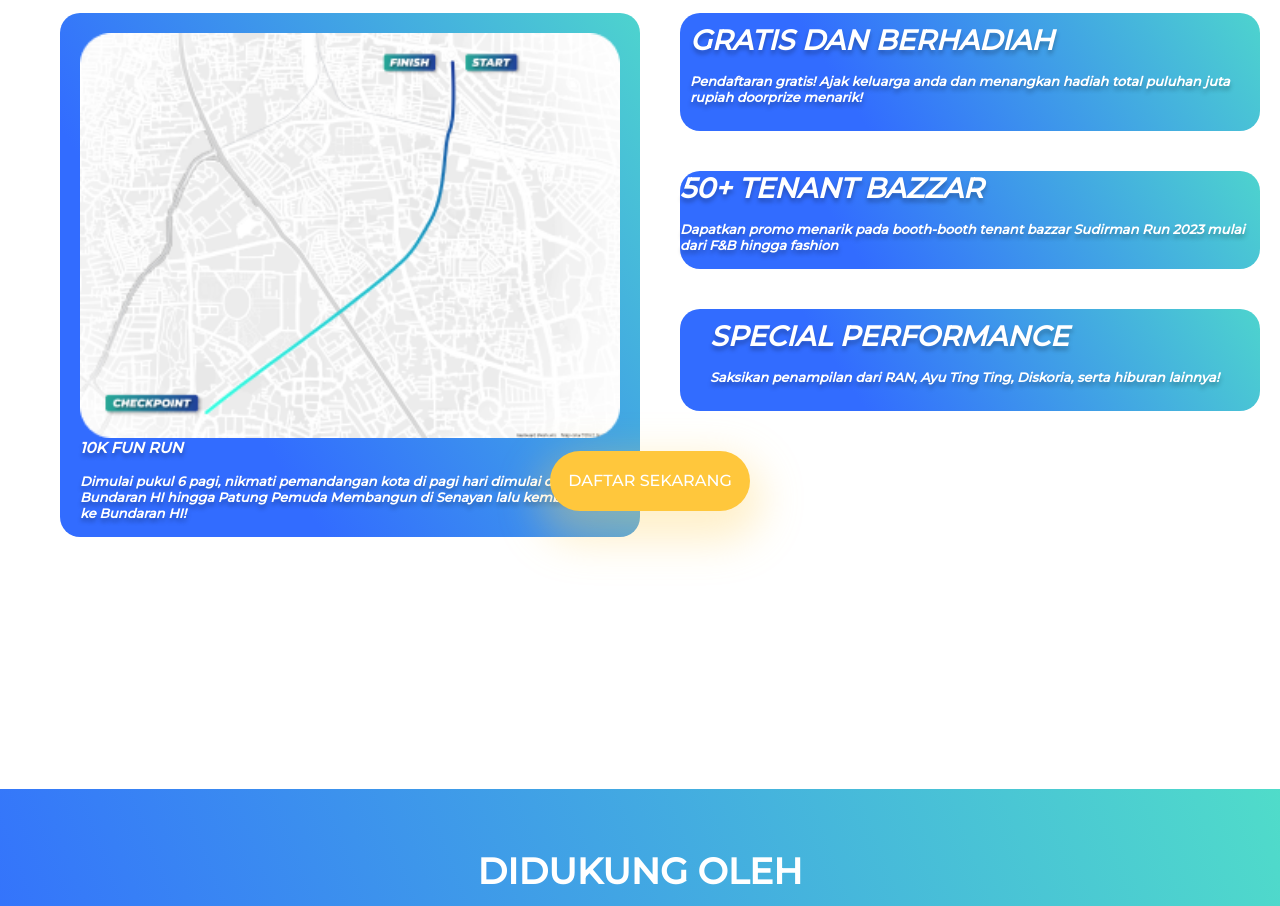
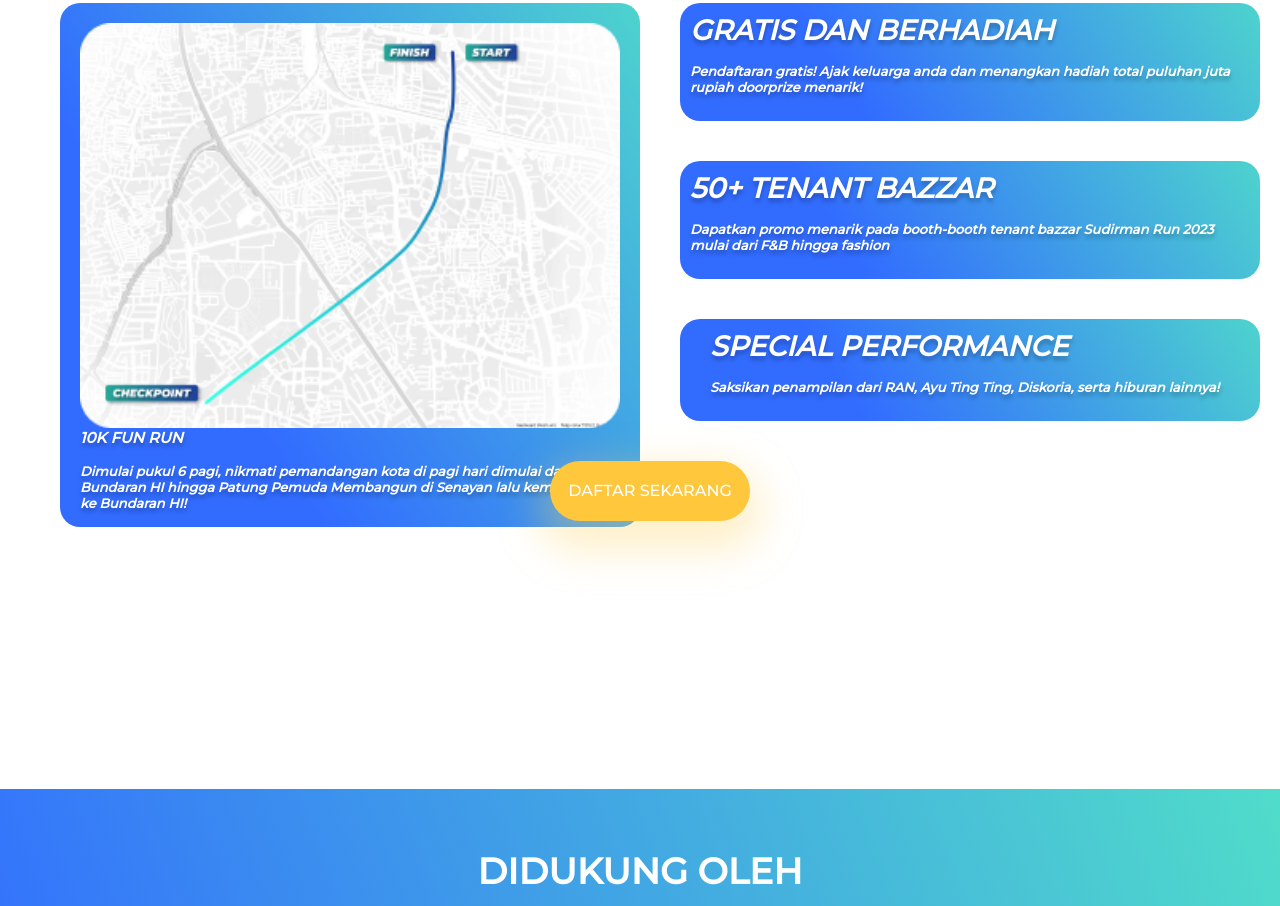
Before and after one commit to bonidandy/detikcom, a plain HTML site: page Detikcom_FrontendDesignAssignment_BonifasiusDandyKrisnanda/index.html in a window 1280 px wide. Shown: the part 948-1854 px from the top of the page. Drawn offline with nearby package versions, Linux system fonts and the light colour scheme; files whose address does not match are found by name.

Commit message:
detik health

```diff
--- a/Detikcom_FrontendDesignAssignment_BonifasiusDandyKrisnanda/index.html
+++ b/Detikcom_FrontendDesignAssignment_BonifasiusDandyKrisnanda/index.html
@@ -59,7 +59,7 @@
                 </div>
             </div>
             <div class="card-3">
-                <div class="jarak">
+                <div class="spacing">
                     <p class="judul">50+ TENANT BAZZAR </p>
                     <p class="text-desc">Dapatkan promo menarik pada booth-booth tenant bazzar Sudirman Run 2023 mulai
                         dari F&B hingga fashion</p>
```
